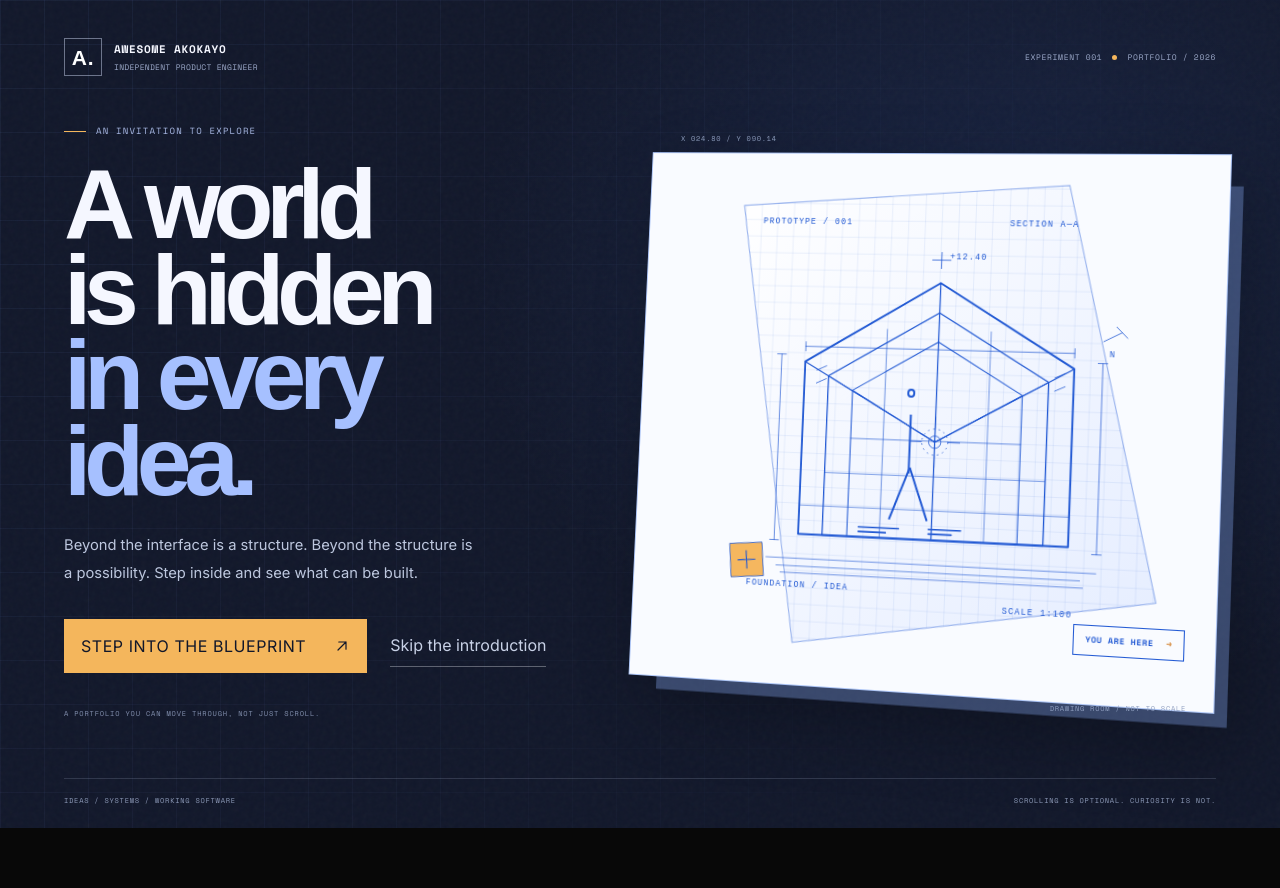
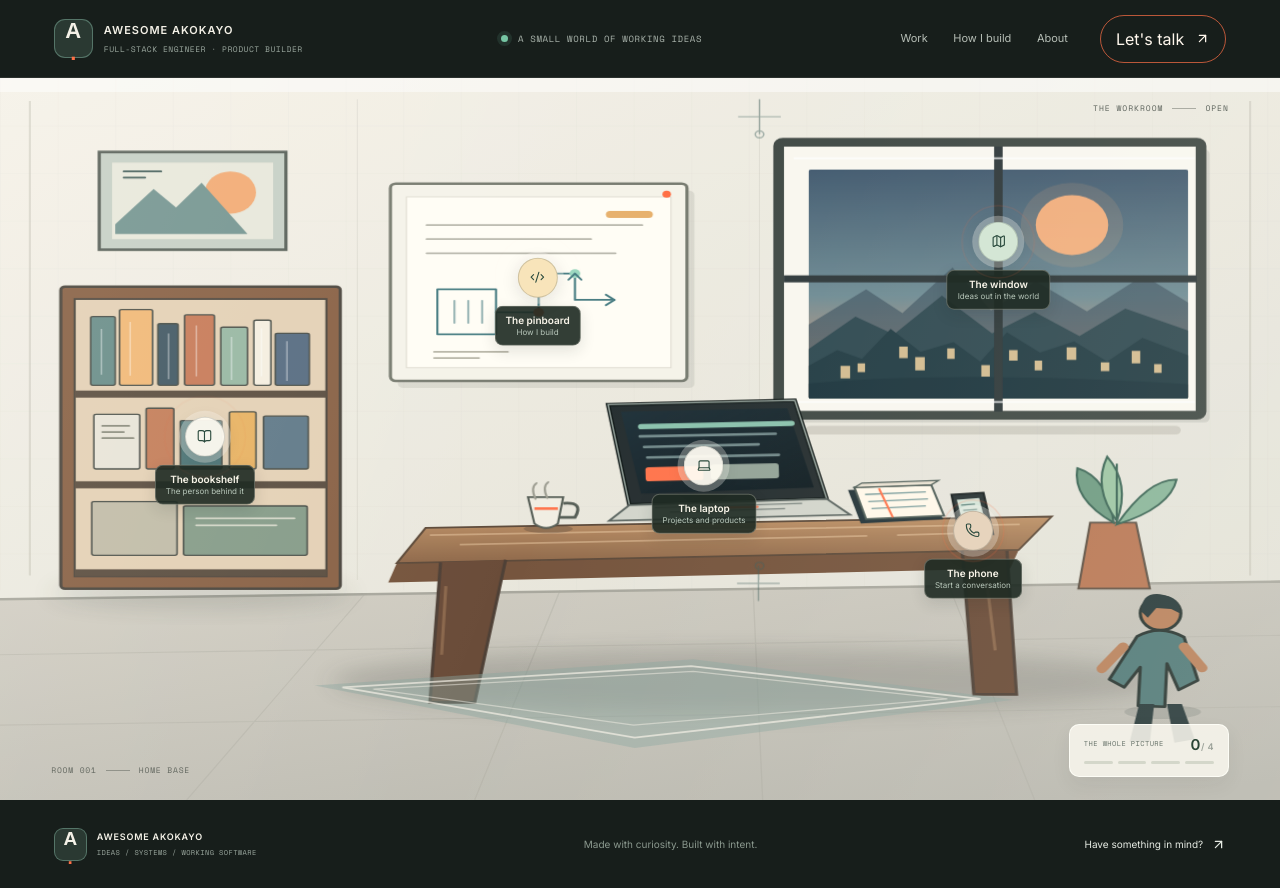
Before and after one commit to awesomeakokayo/PORTFOLIO, a React (Vite) app: page / in a window 1280 px wide. Before the commit the page ends 828 px from the top, so only its background shows below. Built offline with nearby package versions, Linux system fonts and the light colour scheme; a web font is replaced by a local one.

Commit message:
Switch portfolio experiment to the living workspace

```diff
--- a/src/App.jsx
+++ b/src/App.jsx
@@ -1,6 +1,6 @@
 import React from "react";
-import ProductFoundry from "./ProductFoundry.jsx";
+import LivingPortfolio from "./LivingPortfolio.jsx";
 
 export default function App() {
-  return <ProductFoundry />;
+  return <LivingPortfolio />;
 }
```
